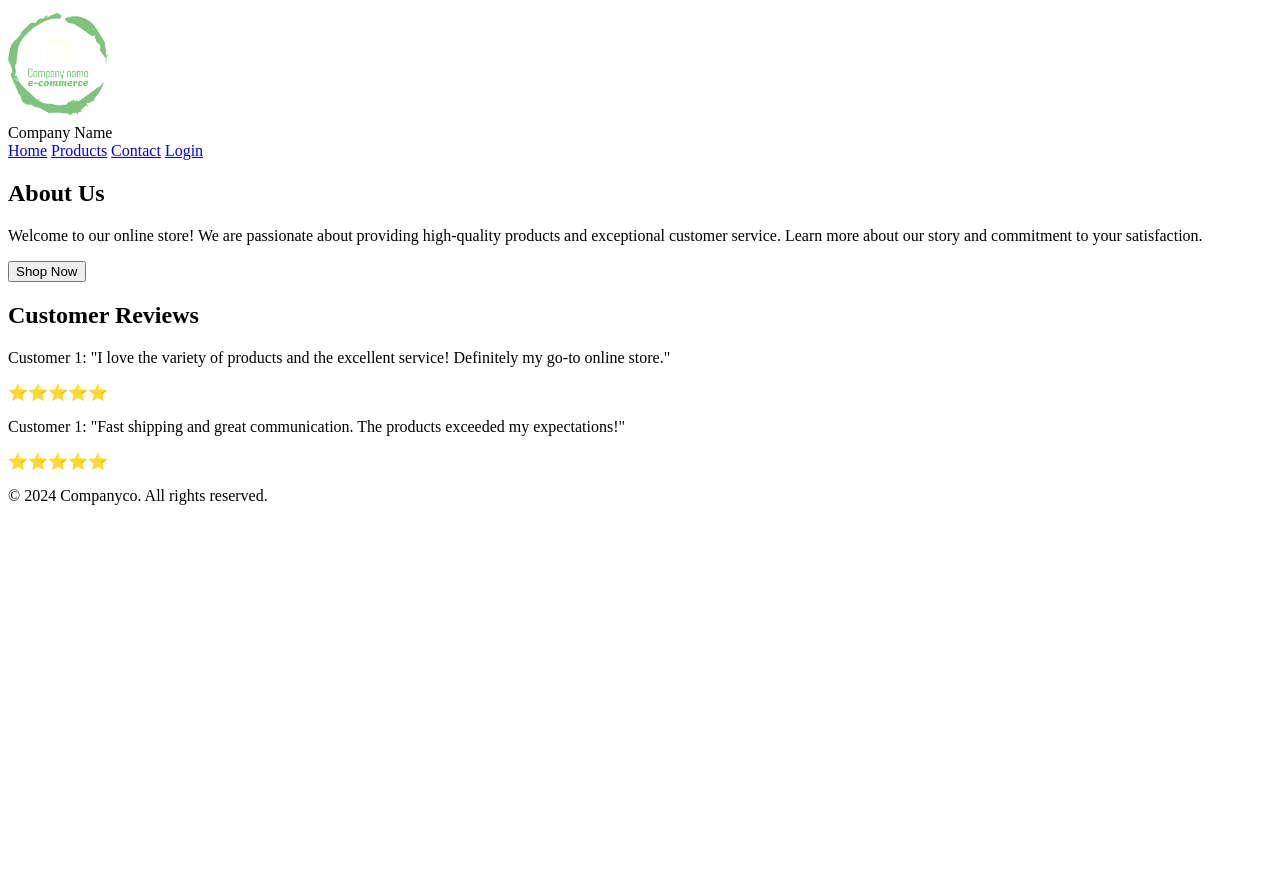
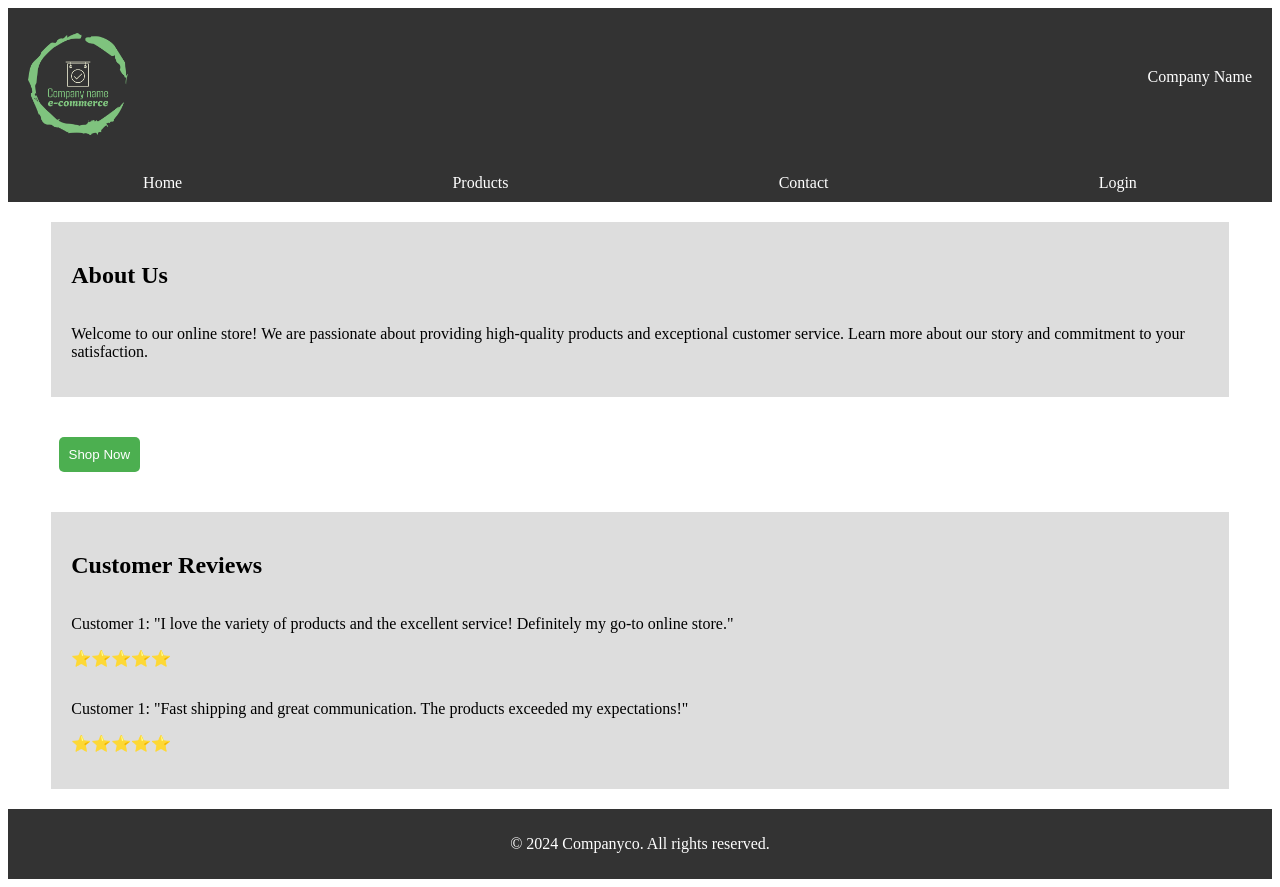
Before and after one commit to LanaHawa/Assignment2, a plain HTML site: page index.html in a window 1280 px wide. Before the commit the page ends 800 px from the top, so only its background shows below. Drawn offline with Linux system fonts and the light colour scheme.

Commit message:
Home Page Done

```diff
--- a/index.html
+++ b/index.html
@@ -3,6 +3,7 @@
 <html lang="en">
 <head>
     <meta charset="UTF-8">
+    <link rel="stylesheet" href="styles.css">
     <meta name="viewport" content="width=device-width, initial-scale=1.0">
     <link rel="stylesheet" href="styles.css">
     <title>CompanyCo - Your Online Shopping Destination</title>
--- a/styles.css
+++ b/styles.css
@@ -0,0 +1,89 @@
+/* Header styling */
+.header {
+    background-color: #333; /* Dark gray background */
+    padding: 20px;
+    margin: 0;
+    display: flex;
+    justify-content: space-between; /* Aligns logo to the left and company name to the right */
+}
+
+/* Navigation Bar styling */
+nav {
+    display: flex;
+    justify-content: space-around; /* Equal spacing between navigation links */
+    width: 100%; /* Full width of the page */
+    background-color: #333; /* Dark gray background for visibility */
+}
+
+.nav-link {
+    padding: 10px 20px; /* Padding around navigation links for clickable area */
+    color: white; /* For better contrast and visibility */
+    text-decoration: none; /* Removes underline from links */
+}
+
+/* Ensures that links have a visual feedback on hover */
+.nav-link:hover {
+    background-color: #555; /* Slightly lighter gray for hover effect */
+}
+
+.company-name {
+    color: white; /* Sets the company name text color to white */
+    margin-left: auto; /* Pushes the company name to the left, centering it */
+    margin-top: 40px;
+
+}
+
+/* About Us Section Alignment Fix */
+.about-us {
+    display: flex;
+    flex-direction: column;
+    background-color: #ddd; /* Medium gray background */
+    padding: 20px;
+    margin: 20px;
+    width: 90%; /* Adjust the width of the flex container */
+    margin-left: auto; /* Align the flex container to the center horizontally */
+    margin-right: auto;
+}
+
+/* Ensuring the <p> tag in the About Us section takes full width for proper alignment */
+.about-us p {
+    width: 100%; /* Ensures the paragraph uses the full width of its container */
+}
+
+/* Shop Now Button */
+.shop-now-btn {
+    background-color: #4CAF50; /* Green background */
+    padding: 10px;
+    border: none; /* Removes default border */
+    border-radius: 5px; /* Rounded corners */
+    color: white; /* Text color */
+    margin: 20px; /* Margin around the button */
+    cursor: pointer; /* Changes cursor to pointer on hover */
+    margin-left: 4%;
+}
+
+/* Ensures that button has a visual feedback on hover */
+.shop-now-btn:hover {
+    background-color: #45a049; /
+}
+
+/* Customer Reviews Section */
+.customer-reviews {
+    display: flex;
+    flex-direction: column; /* Organizes reviews in a column */
+    background-color: #ddd; /* Medium gray background */
+    padding: 20px;
+    margin: 20px;
+    width: 90%; /* Adjust the width of the flex container */
+    margin-left: auto; /* Align the flex container to the center horizontally */
+    margin-right: auto;
+}
+
+/* Footer styling */
+.footer {
+    background-color: #333; /* Dark gray background */
+    padding: 10px;
+    margin: 0;
+    color: white; /* Text color */
+    text-align: center; /* Centers the copyright notice */
+}
```
